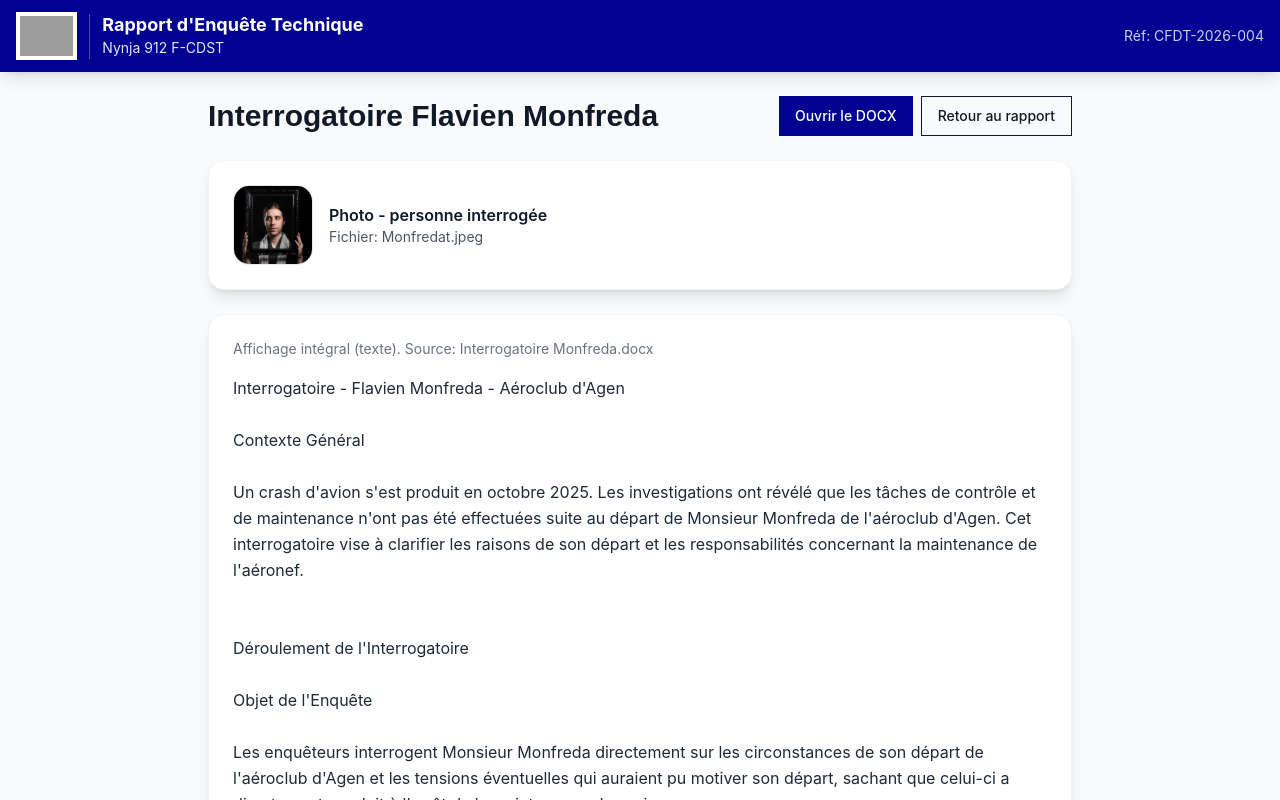
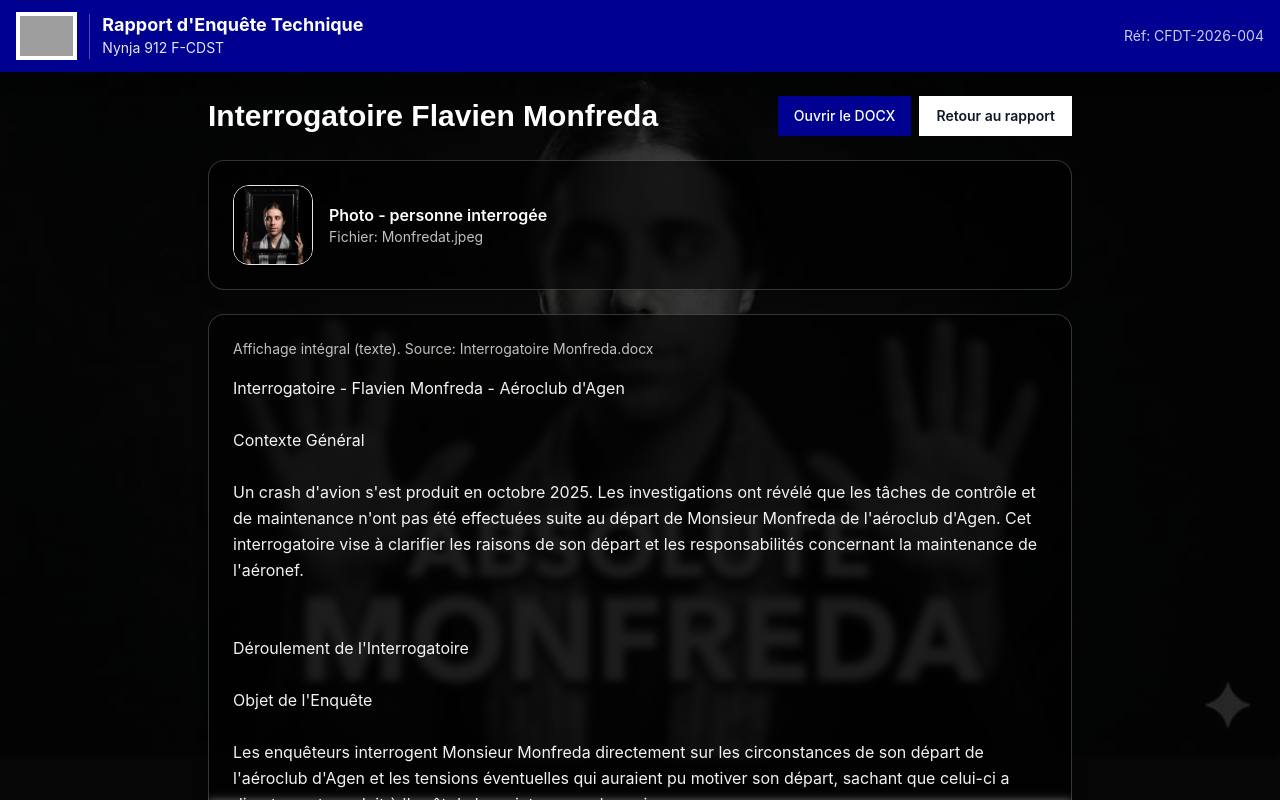
Before and after one commit to MatisASSENS/CFDT, a React (Vite) app: page /interrogatoire-monfreda in a window 1280 px wide. Shown: the top 800 px of the page. Built offline with nearby package versions, Linux system fonts and the light colour scheme; grey boxes are pictures that could not be loaded; a web font is replaced by a local one.

Commit message:
Refactor code structure for improved readability and maintainability

```diff
--- a/src/pages/InterrogatoireMonfredaPage.jsx
+++ b/src/pages/InterrogatoireMonfredaPage.jsx
@@ -13,6 +13,7 @@ function InterrogatoireMonfredaPage() {
 
   const sourceDocHref = withBase('documents/Interrogatoire%20Monfreda.docx');
   const photoHref = withBase('documents/Monfredat.jpeg');
+  const backgroundHref = withBase('documents/IMG_20260315_152326_410.jpg');
 
   const transcript = `Interrogatoire - Flavien Monfreda - Aéroclub d'Agen
 
@@ -100,35 +101,43 @@ Cet interrogatoire établit un lien entre le départ de Monsieur Monfreda et l'a
         <meta name="description" content="Interrogatoire complet (fictif) - Flavien Monfreda, Aéroclub d'Agen." />
       </Helmet>
 
-      <div className="pt-24 min-h-screen bg-gray-50">
-        <div className="container mx-auto px-4 max-w-4xl">
+      <div className="pt-24 min-h-screen relative">
+        <div className="fixed inset-0 bg-[#0b0b0b]" aria-hidden="true" />
+        <div
+          className="fixed inset-0 bg-no-repeat bg-center bg-contain opacity-50 pointer-events-none"
+          style={{ backgroundImage: `url(${backgroundHref})` }}
+          aria-hidden="true"
+        />
+        <div className="fixed inset-0 bg-black/45 pointer-events-none" aria-hidden="true" />
+
+        <div className="relative container mx-auto px-4 max-w-4xl pb-10">
           <div className="flex flex-col sm:flex-row sm:items-center sm:justify-between gap-3 mb-6">
-            <h1 className="text-3xl font-bold text-gray-900">Interrogatoire Flavien Monfreda</h1>
+            <h1 className="text-3xl font-bold text-white">Interrogatoire Flavien Monfreda</h1>
             <div className="flex gap-2">
               <a href={sourceDocHref} target="_blank" rel="noreferrer">
                 <Button className="bg-[#000091] hover:bg-[#000091]/90 text-white">Ouvrir le DOCX</Button>
               </a>
               <Link to="/">
-                <Button variant="outline">Retour au rapport</Button>
+                <Button variant="outline" className="border-white bg-white text-gray-900 hover:bg-white/85 hover:text-gray-900 font-semibold">Retour au rapport</Button>
               </Link>
             </div>
           </div>
 
-          <div className="bg-white rounded-2xl shadow-lg border border-gray-100 p-6 mb-6">
+          <div className="bg-black/60 backdrop-blur-sm rounded-2xl shadow-lg border border-white/20 p-6 mb-6">
             <div className="flex items-center gap-4">
               <div className="w-20 h-20 rounded-2xl overflow-hidden border border-gray-200 bg-gray-100 flex-shrink-0">
                 <img src={photoHref} alt="Photo Flavien Monfreda" className="w-full h-full object-cover" loading="lazy" />
               </div>
-              <div className="text-gray-600">
-                <div className="font-semibold text-gray-900">Photo - personne interrogée</div>
-                <div className="text-sm">Fichier: Monfredat.jpeg</div>
+              <div className="text-white/90">
+                <div className="font-semibold text-white">Photo - personne interrogée</div>
+                <div className="text-sm text-white/75">Fichier: Monfredat.jpeg</div>
               </div>
             </div>
           </div>
 
-          <div className="bg-white rounded-2xl shadow-lg border border-gray-100 p-6">
-            <div className="text-sm text-gray-500 mb-4">Affichage intégral (texte). Source: Interrogatoire Monfreda.docx</div>
-            <div className="whitespace-pre-wrap text-gray-800 leading-relaxed">
+          <div className="bg-black/60 backdrop-blur-sm rounded-2xl shadow-lg border border-white/20 p-6">
+            <div className="text-sm text-white/75 mb-4">Affichage intégral (texte). Source: Interrogatoire Monfreda.docx</div>
+            <div className="whitespace-pre-wrap text-white/95 leading-relaxed">
               {transcript}
             </div>
           </div>
```
Also changed, not shown: public/documents/IMG_20260315_152326_410.jpg (added).
